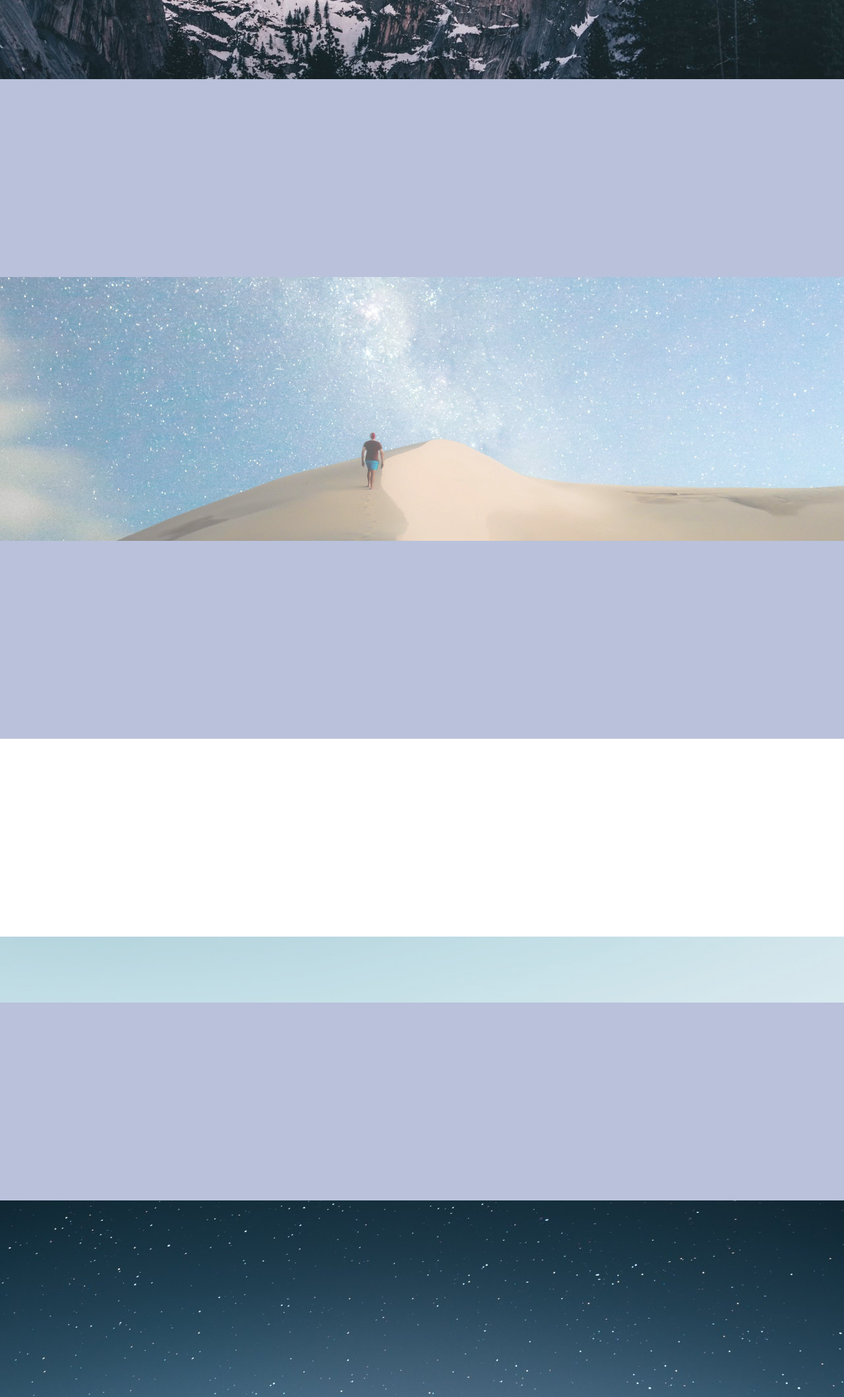
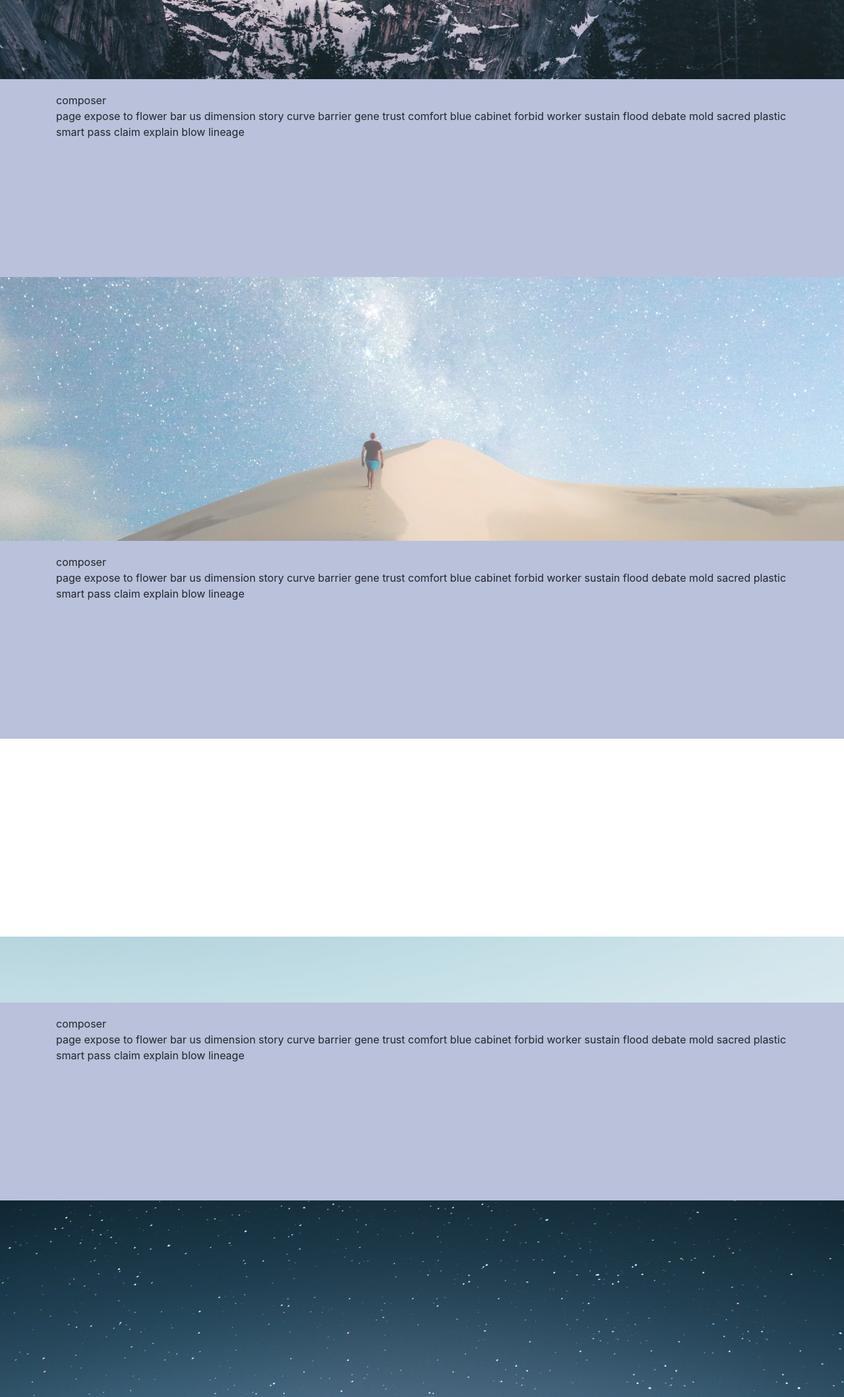
Before and after one commit to andrejcop/ParalexWebsiteTesting, a plain HTML site: page index.html in a window 1280 px wide. Shown: the part 680-2798 px from the top of the page at 66% size. Drawn offline with nearby package versions, Linux system fonts and the light colour scheme.

Commit message:
fixes, improvements, text

```diff
--- a/index.html
+++ b/index.html
@@ -24,14 +24,29 @@
             <h1>PARALEX</h1>
         </div>
     </div>
-    <div class="interior"></div>
+    <div class="interior">
+        <div class="container">
+            composer <br> page expose to flower bar us dimension story curve barrier gene trust comfort blue cabinet forbid worker sustain flood debate mold sacred plastic smart pass claim explain blow lineage         </div>
+    </div>
     <div  class="paralex2"></div>
-    <div class="interior"></div>
+    <div class="interior">
+        <div class="container">
+            composer <br> page expose to flower bar us dimension story curve barrier gene trust comfort blue cabinet forbid worker sustain flood debate mold sacred plastic smart pass claim explain blow lineage
+        </div>
+    </div>
     <div id="paralex3" class="paralex3"></div>
-    <div class="interior"></div>
+    <div class="interior">
+        <div class="container">
+            composer <br> page expose to flower bar us dimension story curve barrier gene trust comfort blue cabinet forbid worker sustain flood debate mold sacred plastic smart pass claim explain blow lineage
+        </div>
+    </div>
     <div class="paralex1"></div>
     <footer>
-        <div class="interior footer"></div>
+        <div class="interior footer">
+            <div class="container">
+                composer <br> page expose to flower bar us dimension story curve barrier gene trust comfort blue cabinet forbid worker sustain flood debate mold sacred plastic smart pass claim explain blow lineage
+            </div>
+        </div>
     </footer>
 
 
--- a/style/style.scss
+++ b/style/style.scss
@@ -18,6 +18,7 @@ h1 {
     text-align: center;
 }
 
+
 .paralex1 .paralex2 .interior {
     width: 100%;
 }
@@ -34,6 +35,7 @@ h1 {
   .interior {
     min-height: 300px;
     background-color: rgb(185, 193, 219);
+    padding-top: 20px;
   }
 
   .paralex2 {
@@ -58,4 +60,5 @@ h1 {
 .footer {
     background-color: rgb(32, 32, 32);
     transform: translate();
+    color: rgb(184, 184, 184);
 }
```
Also changed, not shown: style/style.css, 1 other file.
